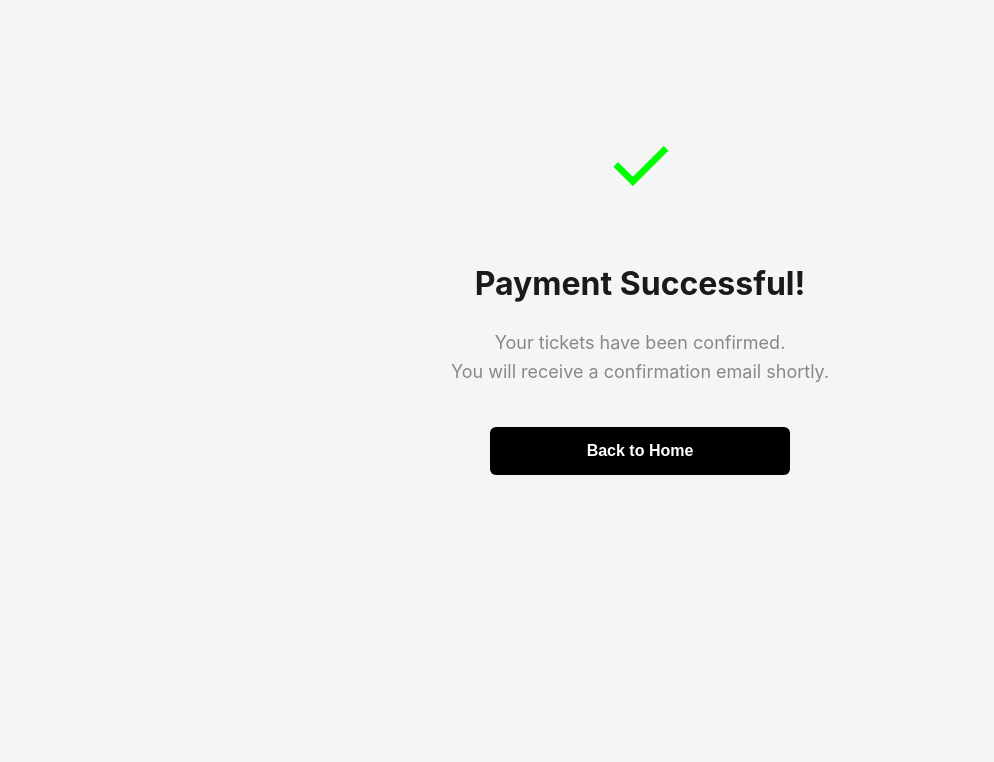
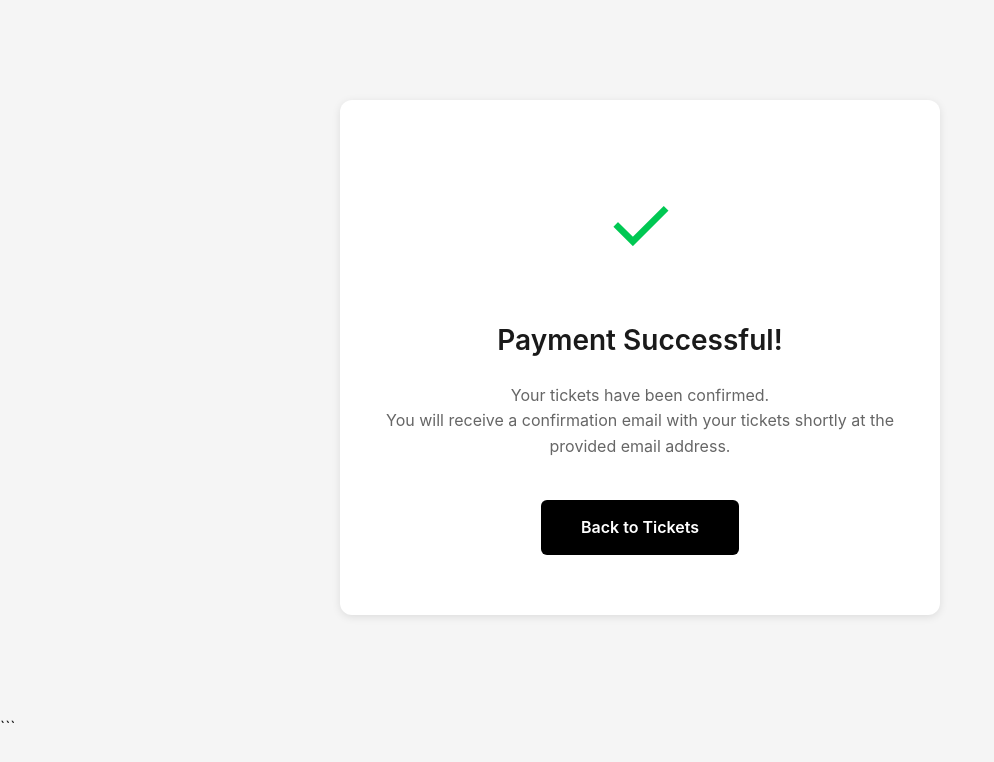
Before and after one commit to jaaajsnd/www.yenetherlands, a website: page src/public/success.html in a window 1280 px wide. Shown: the whole page, without its empty margins (0-994 px from the left). Drawn offline with Linux system fonts and the light colour scheme.

Commit message:
Update success.html

````diff
--- a/src/public/success.html
+++ b/src/public/success.html
@@ -7,38 +7,56 @@
     <link rel="stylesheet" href="style.css">
     <style>
         .success-container {
+            max-width: 600px;
+            margin: 100px auto;
+            padding: 60px 40px;
+            background: #fff;
+            border-radius: 12px;
+            box-shadow: 0 2px 8px rgba(0, 0, 0, 0.1);
             text-align: center;
-            padding: 100px 20px;
         }
         .success-icon {
             font-size: 80px;
-            color: #00FF00;
+            color: #00c853;
             margin-bottom: 30px;
         }
         .success-message {
-            font-size: 32px;
+            font-size: 28px;
+            font-weight: 600;
             margin-bottom: 20px;
+            color: #1a1a1a;
         }
         .success-details {
-            color: #888;
-            font-size: 18px;
+            color: #666;
+            font-size: 16px;
             margin-bottom: 40px;
+            line-height: 1.6;
+        }
+        .btn-home {
+            display: inline-block;
+            padding: 15px 40px;
+            background: #000;
+            color: #fff;
+            text-decoration: none;
+            border-radius: 6px;
+            font-weight: 600;
+            transition: background 0.2s;
+        }
+        .btn-home:hover {
+            background: #333;
         }
     </style>
 </head>
 <body>
-    <div class="container">
     <div class="success-container">
         <div class="success-icon">✓</div>
         <h1 class="success-message">Payment Successful!</h1>
         <p class="success-details">
             Your tickets have been confirmed.<br>
-                You will receive a confirmation email shortly.
+            You will receive a confirmation email with your tickets shortly at the provided email address.
         </p>
-            <button onclick="window.location.href='/'" class="btn-primary" style="max-width: 300px; margin: 0 auto;">
-                Back to Home
-            </button>
-        </div>
+        <a href="/" class="btn-home">Back to Tickets</a>
     </div>
 </body>
 </html>
+```
````
Lines whose indentation alone changed are shown as unchanged.
